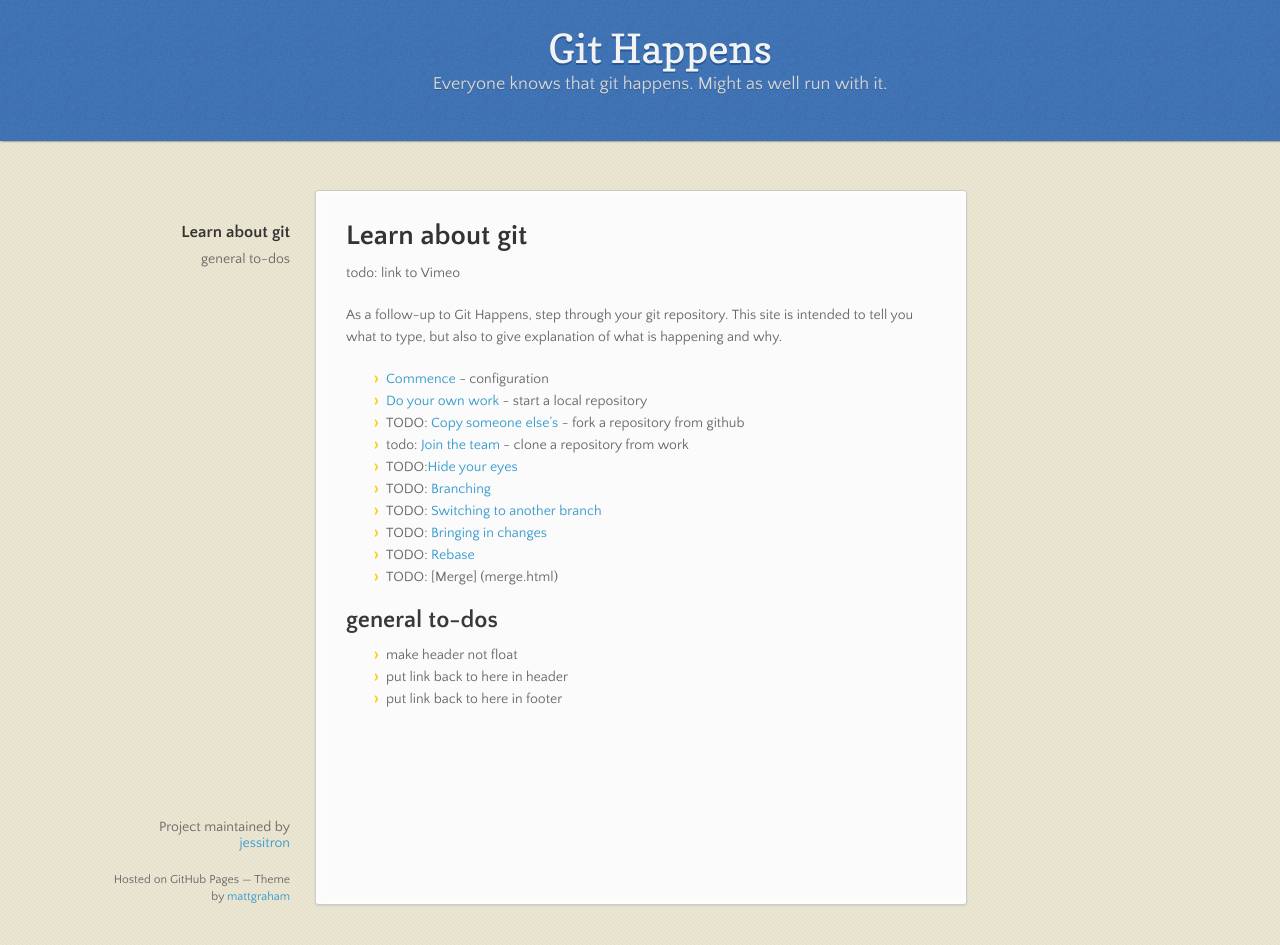
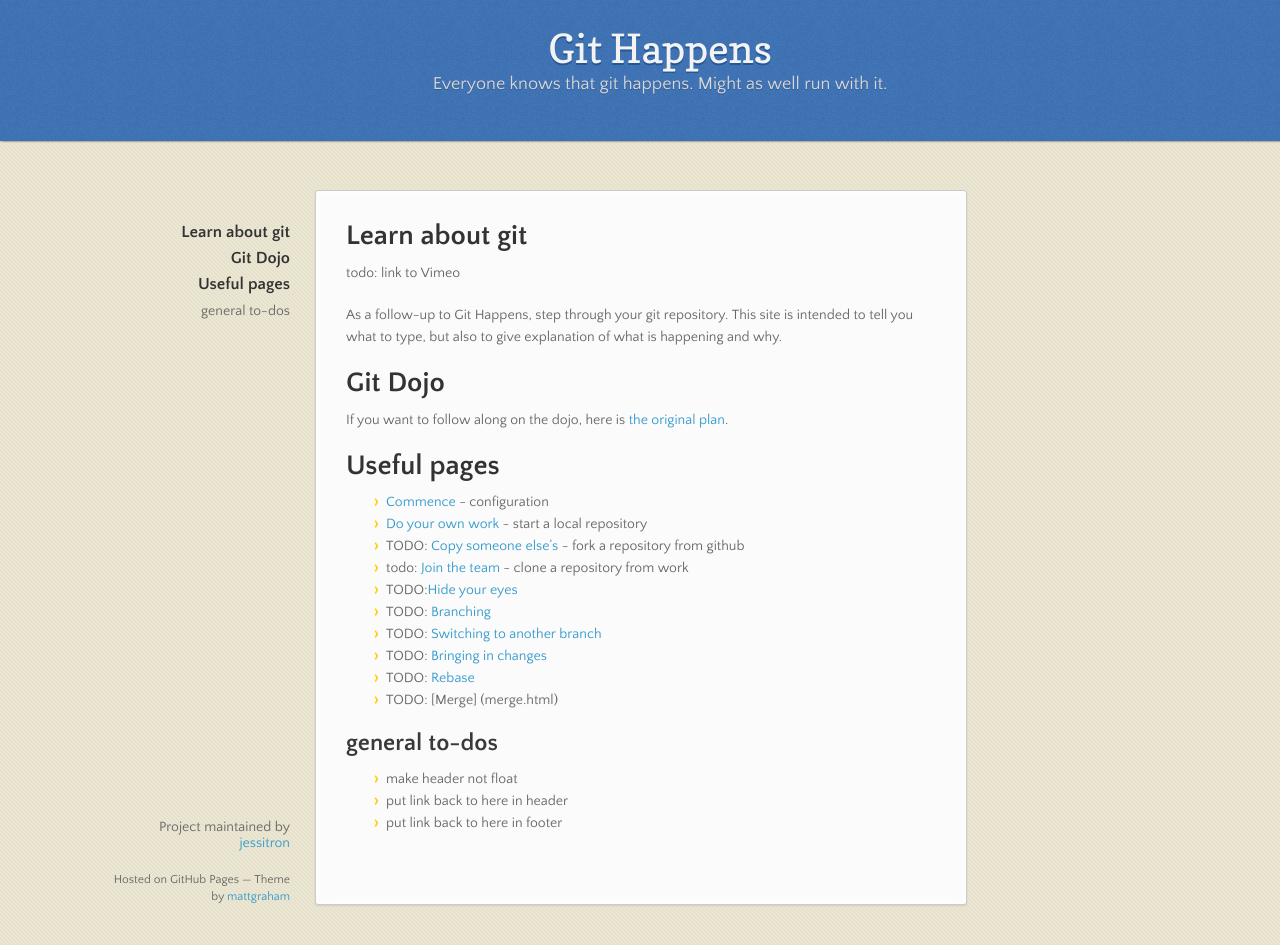
Before and after one commit to jessitron/git-happens, a Jekyll site: the page built from index.md, in a window 1280 px wide and 945 px high. Built offline with Jekyll 4.4.1, drawn with Linux system fonts in a browser that asks for light colours; nearby versions of some CDN libraries.

Commit message:
Corrections

```diff
--- a/index.md
+++ b/index.md
@@ -8,6 +8,13 @@
  todo: link to Vimeo
 
 As a follow-up to Git Happens, step through your git repository. This site is intended to tell you what to type, but also to give explanation of what is happening and why.
+
+
+# Git Dojo
+If you want to follow along on the dojo, here is [the original plan](dojo.html).
+
+
+# Useful pages
 
 * [Commence](commence.html) - configuration
 * [Do your own work](init.html) - start a local repository
```
Also changed, not shown: dojo.md (+8 -3 lines).
